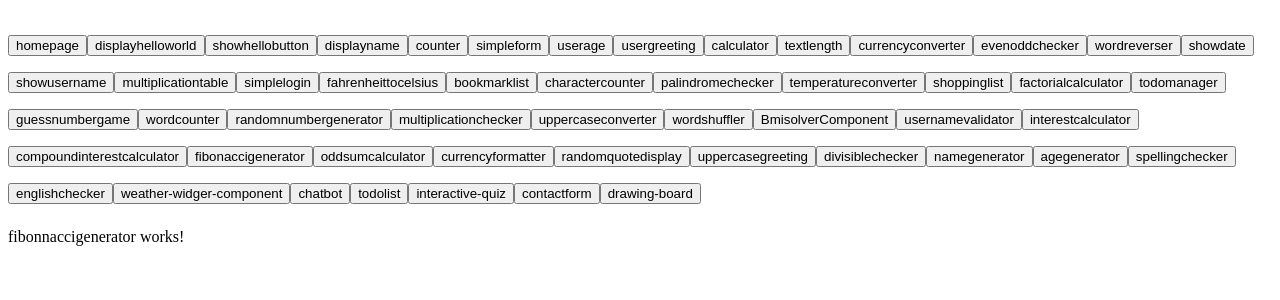
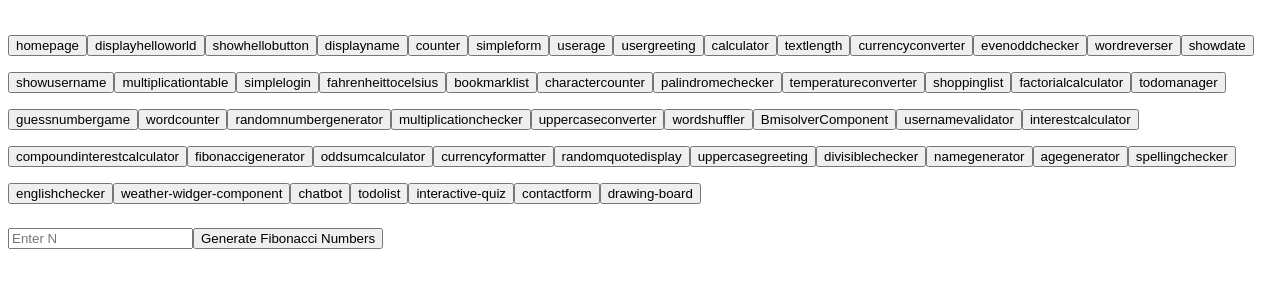
Before and after one commit to Blogging-platform-svfc/Angular-Components, an Angular app: page /fibonaccigenerator in a window 1280 px wide. Shown: the top 300 px of the page. Built offline with nearby package versions, Linux system fonts and the light colour scheme.

Commit message:
#35fibonaccigenerator

```diff
--- a/src/app/app.module.ts
+++ b/src/app/app.module.ts
@@ -41,7 +41,9 @@ import {InterestcalculatorComponent} from "./components/interestcalculator/inter
 import {
   CompoundinterestcalculatorComponent
 } from "./components/compoundinterestcalculator/compoundinterestcalculator.component";
-import {FibonnaccigeneratorComponent} from "./components/fibonnaccigenerator/fibonnaccigenerator.component";
+import {
+  FibonnaccigeneratorComponent
+} from "./components/fibonnaccigenerator/fibonnaccigenerator.component";
 import {OddsumcalculatorComponent} from "./components/oddsumcalculator/oddsumcalculator.component";
 import {RandomquotedisplayComponent} from "./components/randomquotedisplay/randomquotedisplay.component";
 import {UppercasegreettingComponent} from "./components/uppercasegreetting/uppercasegreetting.component";
--- a/src/app/components/fibonnaccigenerator/fibonnaccigenerator.component.html
+++ b/src/app/components/fibonnaccigenerator/fibonnaccigenerator.component.html
@@ -1 +1,5 @@
-<p>fibonnaccigenerator works!</p>
+<input type="number" [(ngModel)]="counts" placeholder="Enter N">
+<button (click)="generateFibonacciNumbers()">Generate Fibonacci Numbers</button>
+<ul *ngIf="fibonacciNumbers.length">
+  <li *ngFor="let number of fibonacciNumbers">{{ number }}</li>
+</ul>
--- a/src/app/components/fibonnaccigenerator/fibonnaccigenerator.component.ts
+++ b/src/app/components/fibonnaccigenerator/fibonnaccigenerator.component.ts
@@ -6,5 +6,18 @@ import { Component } from '@angular/core';
   styleUrl: './fibonnaccigenerator.component.css'
 })
 export class FibonnaccigeneratorComponent {
+  ount: number = 0;
+  fibonacciNumbers: number[] = [];
+  counts: any;
 
+  generateFibonacciNumbers() {
+    this.fibonacciNumbers = [];
+    let n1 = 0, n2 = 1, nextTerm;
+    for (let i = 1; i <= this.counts; i++) {
+      this.fibonacciNumbers.push(n1);
+      nextTerm = n1 + n2;
+      n1 = n2;
+      n2 = nextTerm;
+    }
+  }
 }
```
